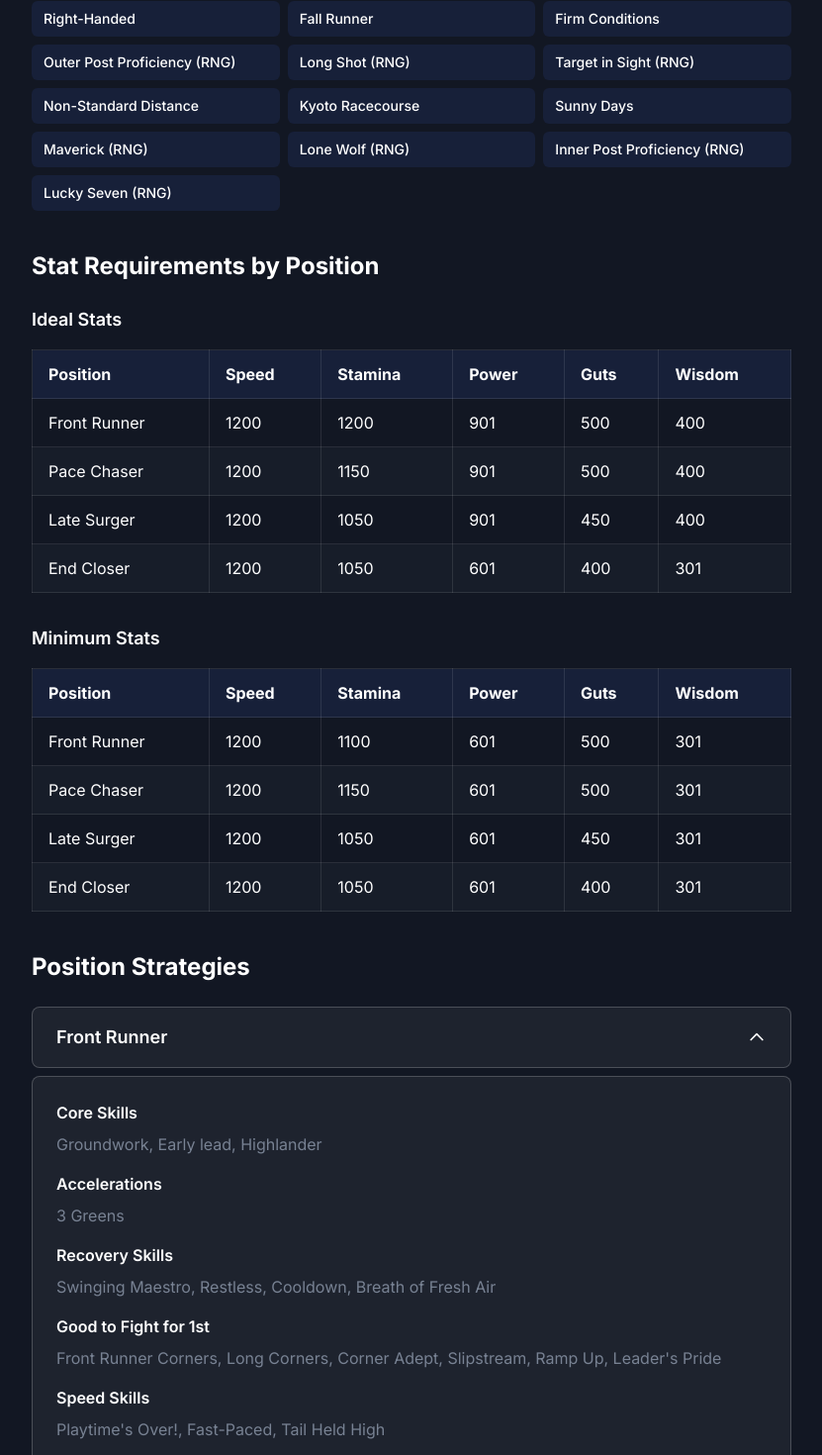
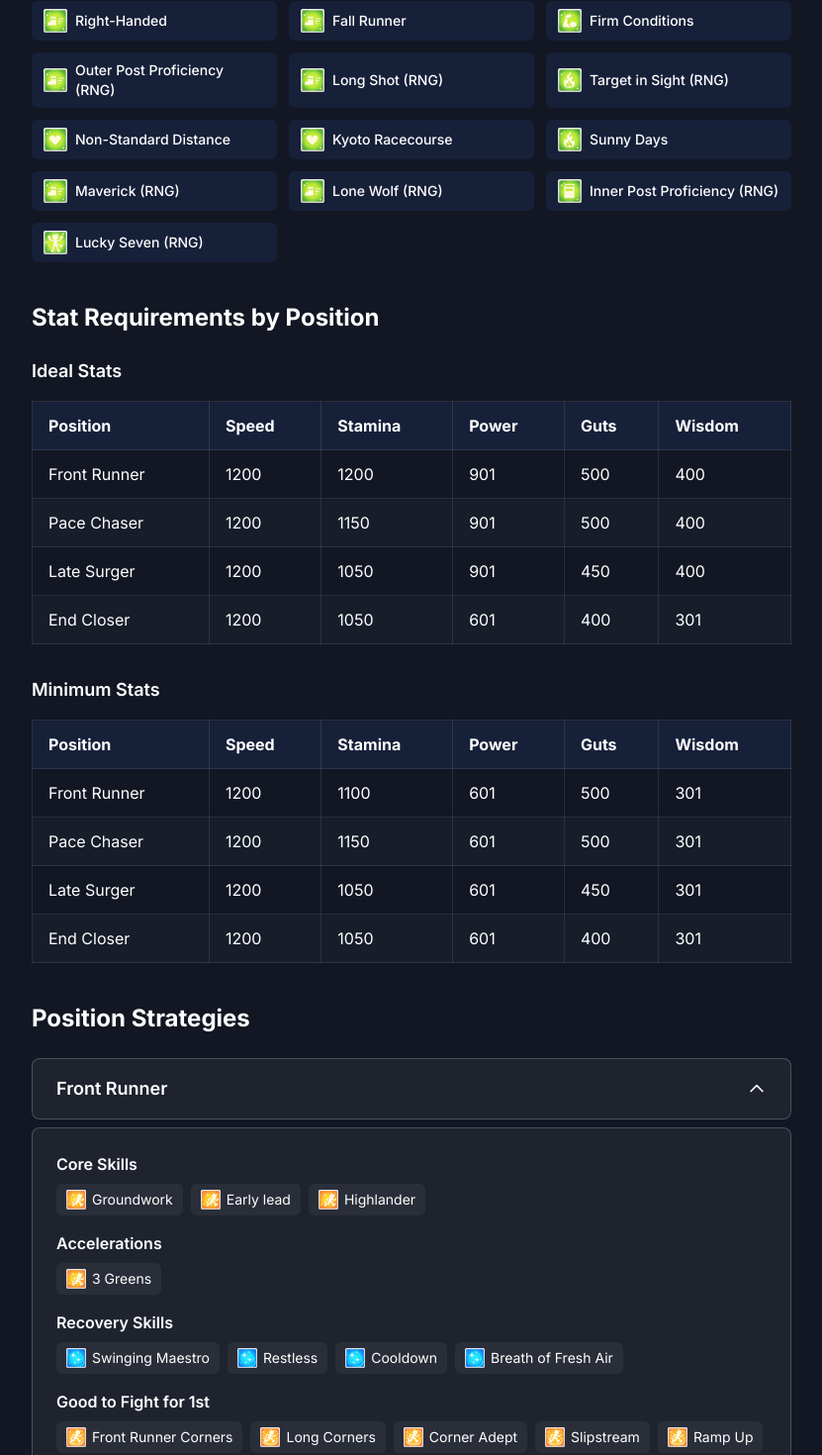
Before and after one commit to Ruischii/umaa, a Next.js app in the folder CMP/: page /guides/cm-libra-2025 in a window 1280 px wide. Shown: the part 679-2149 px from the top of the page at 99% size, without its empty margins (224-1055 px from the left). Built offline with nearby package versions, Linux system fonts and the light colour scheme.

Commit message:
feat: libra skills images added, need to fix some and need to add decks/cards soon

```diff
--- a/CMP/src/components/Guides/LibraGuideContent.tsx
+++ b/CMP/src/components/Guides/LibraGuideContent.tsx
@@ -1,5 +1,6 @@
 "use client";
 import { useState } from "react";
+import Image from "next/image";
 
 const LibraGuideContent = () => {
   const [openPosition, setOpenPosition] = useState<string | null>("front-runner");
@@ -7,6 +8,98 @@ const LibraGuideContent = () => {
   const togglePosition = (position: string) => {
     setOpenPosition(openPosition === position ? null : position);
   };
+
+  // Comprehensive mapping of skill names to their image files
+  const skillImages: { [key: string]: string } = {
+    // Green Skills
+    "Right-Handed": "speed.png",
+    "Fall Runner": "speed.png",
+    "Firm Conditions": "strength.png",
+    "Outer Post Proficiency (RNG)": "speed.png",
+    "Long Shot (RNG)": "speed.png",
+    "Target in Sight (RNG)": "guts.png",
+    "Non-Standard Distance": "stam.png",
+    "Kyoto Racecourse": "stam.png",
+    "Sunny Days": "guts.png",
+    "Maverick (RNG)": "speed.png",
+    "Lone Wolf (RNG)": "speed.png",
+    "Inner Post Proficiency (RNG)": "wit.png",
+    "Lucky Seven (RNG)": "luck.png",
+
+    // Acceleration Skills
+    "Groundwork": "accel.png",
+    "Early lead": "accel.png",
+    "Highlander": "accel.png",
+    "Nimble Navigator": "accel.png",
+    "Slick Surge": "accel.png",
+    "Straightaway Spurt": "accel.png",
+    "Head On": "accel.png",
+
+    // Recovery Skills
+    "Swinging Maestro": "recovery.png",
+    "Restless": "recovery.png",
+    "Cooldown": "recovery.png",
+    "Breath of Fresh Air": "recovery.png",
+    "Race Planner": "recovery.png",
+    "Gourmand": "recovery.png",
+    "Calm and Collected": "recovery.png",
+    "Lie in Wait": "recovery.png",
+    "Go-Home Specialist": "recovery.png",
+    "Sleeping Lion": "recovery.png",
+
+    // Velocity/Speed Skills
+    "Front Runner Corners": "velocity.png",
+    "Long Corners": "velocity.png",
+    "Corner Adept": "velocity.png",
+    "Slipstream": "velocity.png",
+    "Ramp Up": "velocity.png",
+    "Leader's Pride": "velocity.png",
+    "Playtime's Over!": "velocity.png",
+    "Fast-Paced": "velocity.png",
+    "Tail Held High": "velocity.png",
+    "Straightaway Adept": "velocity.png",
+    "Long Straightaways": "velocity.png",
+    "Front Runner Straights": "velocity.png",
+    "Pace Chaser Corners": "velocity.png",
+    "Pace Chaser Straights": "velocity.png",
+    "Prepared to Pass": "velocity.png",
+    "Late Surger Corners": "velocity.png",
+    "Late Surger Straightaways": "velocity.png",
+    "Position Pilfer": "velocity.png",
+    "End Closer Corners": "velocity.png",
+    "End Closer Straightaways": "velocity.png",
+    "Early Start": "velocity.png",
+    "Uma Stan": "velocity.png",
+
+    // Special Skills
+    "Ignited Spirit PWR": "strength.png",
+    "Ignited Spirit SPD": "speed.png",
+    "Let's Pump Some Iron!": "strength.png",
+    "1,500,000 CC": "velocity.png",
+    "Stamina Siphon": "recovery.png",
+
+    // Special text (non-skills)
+    "3 Greens": "accel.png",
+  };
+
+  // Helper component to render skills with icons
+  const SkillsList = ({ skills }: { skills: string[] }) => (
+    <div className="flex flex-wrap gap-2">
+      {skills.map((skill, index) => (
+        <div key={index} className="flex items-center gap-1.5 rounded-md bg-body-color/5 dark:bg-white/5 px-2.5 py-1.5 text-sm text-body-color dark:text-white">
+          <div className="relative h-5 w-5 flex-shrink-0">
+            <Image
+              src={`/images/skills/${skillImages[skill] || "speed.png"}`}
+              alt={skill}
+              fill
+              className="object-contain"
+            />
+          </div>
+          <span>{skill}</span>
+        </div>
+      ))}
+    </div>
+  );
 
   return (
     <div className="space-y-10">
@@ -27,15 +120,23 @@ const LibraGuideContent = () => {
         <h4 className="mb-4 text-xl font-bold text-black dark:text-white">
           Green Skills
         </h4>
-        <div className="grid gap-2 md:grid-cols-2 lg:grid-cols-3">
+        <div className="grid gap-3 md:grid-cols-2 lg:grid-cols-3">
           {[
             "Right-Handed", "Fall Runner", "Firm Conditions", "Outer Post Proficiency (RNG)",
             "Long Shot (RNG)", "Target in Sight (RNG)", "Non-Standard Distance",
             "Kyoto Racecourse", "Sunny Days", "Maverick (RNG)", "Lone Wolf (RNG)",
             "Inner Post Proficiency (RNG)", "Lucky Seven (RNG)"
           ].map((skill, index) => (
-            <div key={index} className="rounded-md bg-primary/10 px-3 py-2 text-sm font-medium text-body-color dark:text-white">
-              {skill}
+            <div key={index} className="flex items-center gap-2 rounded-md bg-primary/10 px-3 py-2 text-sm font-medium text-body-color dark:text-white">
+              <div className="relative h-6 w-6 flex-shrink-0">
+                <Image
+                  src={`/images/skills/${skillImages[skill]}`}
+                  alt={skill}
+                  fill
+                  className="object-contain"
+                />
+              </div>
+              <span className="flex-1">{skill}</span>
             </div>
           ))}
         </div>
@@ -187,27 +288,27 @@ const LibraGuideContent = () => {
               <div className="space-y-4">
                 <div>
                   <h5 className="mb-2 text-base font-semibold text-black dark:text-white">Core Skills</h5>
-                  <p className="text-body-color text-base">Groundwork, Early lead, Highlander</p>
+                  <SkillsList skills={["Groundwork", "Early lead", "Highlander"]} />
                 </div>
                 <div>
                   <h5 className="mb-2 text-base font-semibold text-black dark:text-white">Accelerations</h5>
-                  <p className="text-body-color text-base">3 Greens</p>
+                  <SkillsList skills={["3 Greens"]} />
                 </div>
                 <div>
                   <h5 className="mb-2 text-base font-semibold text-black dark:text-white">Recovery Skills</h5>
-                  <p className="text-body-color text-base">Swinging Maestro, Restless, Cooldown, Breath of Fresh Air</p>
+                  <SkillsList skills={["Swinging Maestro", "Restless", "Cooldown", "Breath of Fresh Air"]} />
                 </div>
                 <div>
                   <h5 className="mb-2 text-base font-semibold text-black dark:text-white">Good to Fight for 1st</h5>
-                  <p className="text-body-color text-base">Front Runner Corners, Long Corners, Corner Adept, Slipstream, Ramp Up, Leader's Pride</p>
+                  <SkillsList skills={["Front Runner Corners", "Long Corners", "Corner Adept", "Slipstream", "Ramp Up", "Leader's Pride"]} />
                 </div>
                 <div>
                   <h5 className="mb-2 text-base font-semibold text-black dark:text-white">Speed Skills</h5>
-                  <p className="text-body-color text-base">Playtime's Over!, Fast-Paced, Tail Held High</p>
+                  <SkillsList skills={["Playtime's Over!", "Fast-Paced", "Tail Held High"]} />
                 </div>
                 <div>
                   <h5 className="mb-2 text-base font-semibold text-black dark:text-white">Good but RNG/Expensive</h5>
-                  <p className="text-body-color text-base">Straightaway Adept, Long Straightaways, Front Runner Straights, Ignited Spirit SPD</p>
+                  <SkillsList skills={["Straightaway Adept", "Long Straightaways", "Front Runner Straights", "Ignited Spirit SPD"]} />
                 </div>
                 <div className="bg-primary/5 rounded-md p-4">
                   <h5 className="mb-2 text-base font-semibold text-black dark:text-white">Deck Recommendations</h5>
@@ -247,23 +348,23 @@ const LibraGuideContent = () => {
               <div className="space-y-4">
                 <div>
                   <h5 className="mb-2 text-base font-semibold text-black dark:text-white">Core Skills</h5>
-                  <p className="text-body-color text-base">Ignited Spirit PWR, Head On, Highlander</p>
+                  <SkillsList skills={["Ignited Spirit PWR", "Head On", "Highlander"]} />
                 </div>
                 <div>
                   <h5 className="mb-2 text-base font-semibold text-black dark:text-white">Accelerations</h5>
-                  <p className="text-body-color text-base">Nimble Navigator, Uma Stan</p>
+                  <SkillsList skills={["Nimble Navigator", "Uma Stan"]} />
                 </div>
                 <div>
                   <h5 className="mb-2 text-base font-semibold text-black dark:text-white">Recovery Skills</h5>
-                  <p className="text-body-color text-base">Swinging Maestro, Race Planner, Cooldown, Breath of Fresh Air, Gourmand, Calm and Collected</p>
+                  <SkillsList skills={["Swinging Maestro", "Race Planner", "Cooldown", "Breath of Fresh Air", "Gourmand", "Calm and Collected"]} />
                 </div>
                 <div>
                   <h5 className="mb-2 text-base font-semibold text-black dark:text-white">Speed Skills</h5>
-                  <p className="text-body-color text-base">Playtime's Over!, Tail Held High, Pace Chaser Corners, Long Corners, Corner Adept, Slipstream, Prepared to Pass, Ramp Up</p>
+                  <SkillsList skills={["Playtime's Over!", "Tail Held High", "Pace Chaser Corners", "Long Corners", "Corner Adept", "Slipstream", "Prepared to Pass", "Ramp Up"]} />
                 </div>
                 <div>
                   <h5 className="mb-2 text-base font-semibold text-black dark:text-white">Good but RNG/Expensive</h5>
-                  <p className="text-body-color text-base">Straightaway Adept, Long Straightaways, Pace Chaser Straights, Ignited Spirit SPD</p>
+                  <SkillsList skills={["Straightaway Adept", "Long Straightaways", "Pace Chaser Straights", "Ignited Spirit SPD"]} />
                 </div>
                 <div className="bg-primary/5 rounded-md p-4">
                   <h5 className="mb-2 text-base font-semibold text-black dark:text-white">Deck Recommendations</h5>
@@ -303,27 +404,27 @@ const LibraGuideContent = () => {
               <div className="space-y-4">
                 <div>
                   <h5 className="mb-2 text-base font-semibold text-black dark:text-white">Core Skills</h5>
-                  <p className="text-body-color text-base">Let's Pump Some Iron!, Ignited Spirit PWR</p>
+                  <SkillsList skills={["Let's Pump Some Iron!", "Ignited Spirit PWR"]} />
                 </div>
                 <div>
                   <h5 className="mb-2 text-base font-semibold text-black dark:text-white">Accelerations</h5>
-                  <p className="text-body-color text-base">Slick Surge, Nimble Navigator</p>
+                  <SkillsList skills={["Slick Surge", "Nimble Navigator"]} />
                 </div>
                 <div>
                   <h5 className="mb-2 text-base font-semibold text-black dark:text-white">Recovery Skills</h5>
-                  <p className="text-body-color text-base">Swinging Maestro, Lie in Wait, Cooldown, Breath of Fresh Air</p>
+                  <SkillsList skills={["Swinging Maestro", "Lie in Wait", "Cooldown", "Breath of Fresh Air"]} />
                 </div>
                 <div>
                   <h5 className="mb-2 text-base font-semibold text-black dark:text-white">Speed Skills</h5>
-                  <p className="text-body-color text-base">Playtime's Over!, Tail Held High, Late Surger Corners, Long Corners, Corner Adept, Slipstream, Ramp Up</p>
+                  <SkillsList skills={["Playtime's Over!", "Tail Held High", "Late Surger Corners", "Long Corners", "Corner Adept", "Slipstream", "Ramp Up"]} />
                 </div>
                 <div>
                   <h5 className="mb-2 text-base font-semibold text-black dark:text-white">Special Notes</h5>
-                  <p className="text-body-color text-base">Position Pilfer, 1,500,000 CC</p>
+                  <SkillsList skills={["Position Pilfer", "1,500,000 CC"]} />
                 </div>
                 <div>
                   <h5 className="mb-2 text-base font-semibold text-black dark:text-white">Good but RNG/Expensive</h5>
-                  <p className="text-body-color text-base">Long Straightaways, Late Surger Straightaways, Ignited Spirit SPD</p>
+                  <SkillsList skills={["Long Straightaways", "Late Surger Straightaways", "Ignited Spirit SPD"]} />
                 </div>
                 <div className="bg-primary/5 rounded-md p-4">
                   <h5 className="mb-2 text-base font-semibold text-black dark:text-white">Deck Recommendations</h5>
@@ -363,27 +464,28 @@ const LibraGuideContent = () => {
               <div className="space-y-4">
                 <div>
                   <h5 className="mb-2 text-base font-semibold text-black dark:text-white">Core Skills</h5>
-                  <p className="text-body-color text-base">Let's Pump Some Iron!, Nimble Navigator</p>
+                  <SkillsList skills={["Let's Pump Some Iron!", "Nimble Navigator"]} />
                 </div>
                 <div>
                   <h5 className="mb-2 text-base font-semibold text-black dark:text-white">Accelerations</h5>
-                  <p className="text-body-color text-base">Straightaway Spurt, Uma Stan</p>
+                  <SkillsList skills={["Straightaway Spurt", "Uma Stan"]} />
                 </div>
                 <div>
                   <h5 className="mb-2 text-base font-semibold text-black dark:text-white">Special Notes</h5>
-                  <p className="text-body-color text-base">Get an extra 50 stamina for Manhattan Cafe | Stamina Siphon</p>
+                  <p className="text-body-color text-sm">Get an extra 50 stamina for Manhattan Cafe</p>
+                  <SkillsList skills={["Stamina Siphon"]} />
                 </div>
                 <div>
                   <h5 className="mb-2 text-base font-semibold text-black dark:text-white">Recovery Skills</h5>
-                  <p className="text-body-color text-base">Swinging Maestro, Go-Home Specialist, Sleeping Lion, Breath of Fresh Air</p>
+                  <SkillsList skills={["Swinging Maestro", "Go-Home Specialist", "Sleeping Lion", "Breath of Fresh Air"]} />
                 </div>
                 <div>
                   <h5 className="mb-2 text-base font-semibold text-black dark:text-white">Speed Skills</h5>
-                  <p className="text-body-color text-base">Corner Adept, Tail Held High, End Closer Corners, Long Corners, Ramp Up, Slipstream, Early Start</p>
+                  <SkillsList skills={["Corner Adept", "Tail Held High", "End Closer Corners", "Long Corners", "Ramp Up", "Slipstream", "Early Start"]} />
                 </div>
                 <div>
                   <h5 className="mb-2 text-base font-semibold text-black dark:text-white">Good but RNG/Expensive</h5>
-                  <p className="text-body-color text-base">Long Straightaways, End Closer Straightaways, Ignited Spirit SPD</p>
+                  <SkillsList skills={["Long Straightaways", "End Closer Straightaways", "Ignited Spirit SPD"]} />
                 </div>
                 <div className="bg-primary/5 rounded-md p-4">
                   <h5 className="mb-2 text-base font-semibold text-black dark:text-white">Deck Recommendations</h5>
```
Also changed, not shown: CMP/src/components/Common/GuideNav.tsx (indentation only), 1 other file (tests, documents, lock files or other folders).
